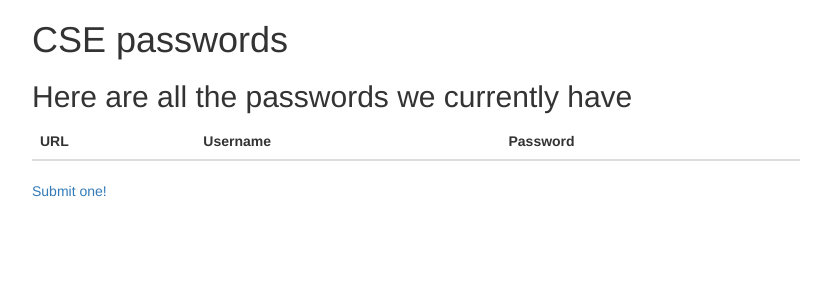
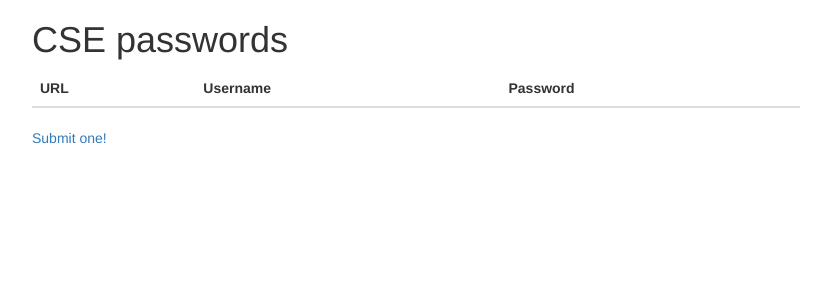
Before and after one commit to gtklocker/cse-passwords, a Flask app: page / in a window 1280 px wide. Shown: the top 300 px of the page, without its empty margins (224-1055 px from the left). Run offline with Flask 2, Linux system fonts and the light colour scheme; data that the repository does not hold is empty; some libraries are stand-ins or nearby versions.

Commit message:
Remove uninformative header from the index

```diff
--- a/cse-passwords/templates/index.html
+++ b/cse-passwords/templates/index.html
@@ -1,6 +1,5 @@
 {% extends "base.html" %}
 {% block content %}
-    <h2>Here are all the passwords we currently have</h2>
     <table class='table table-striped'>
         <thead>
             <tr>
```
